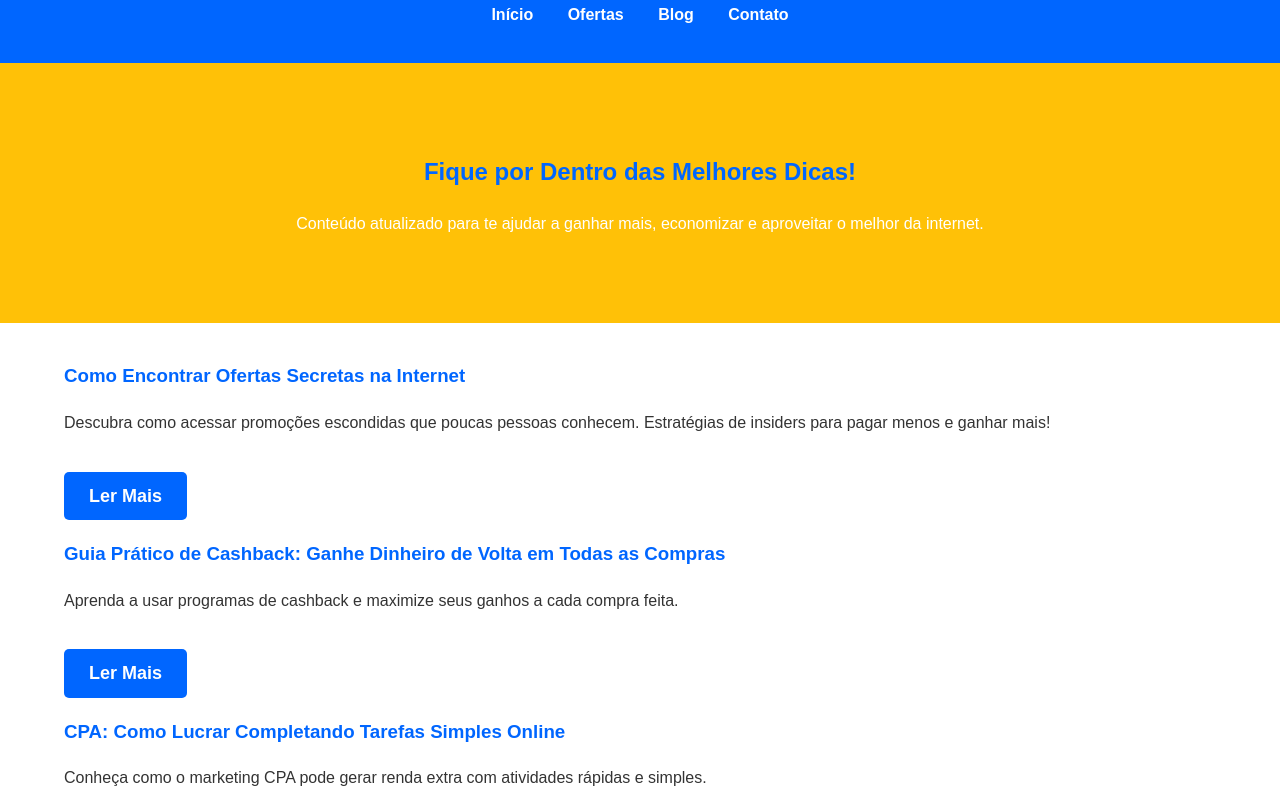
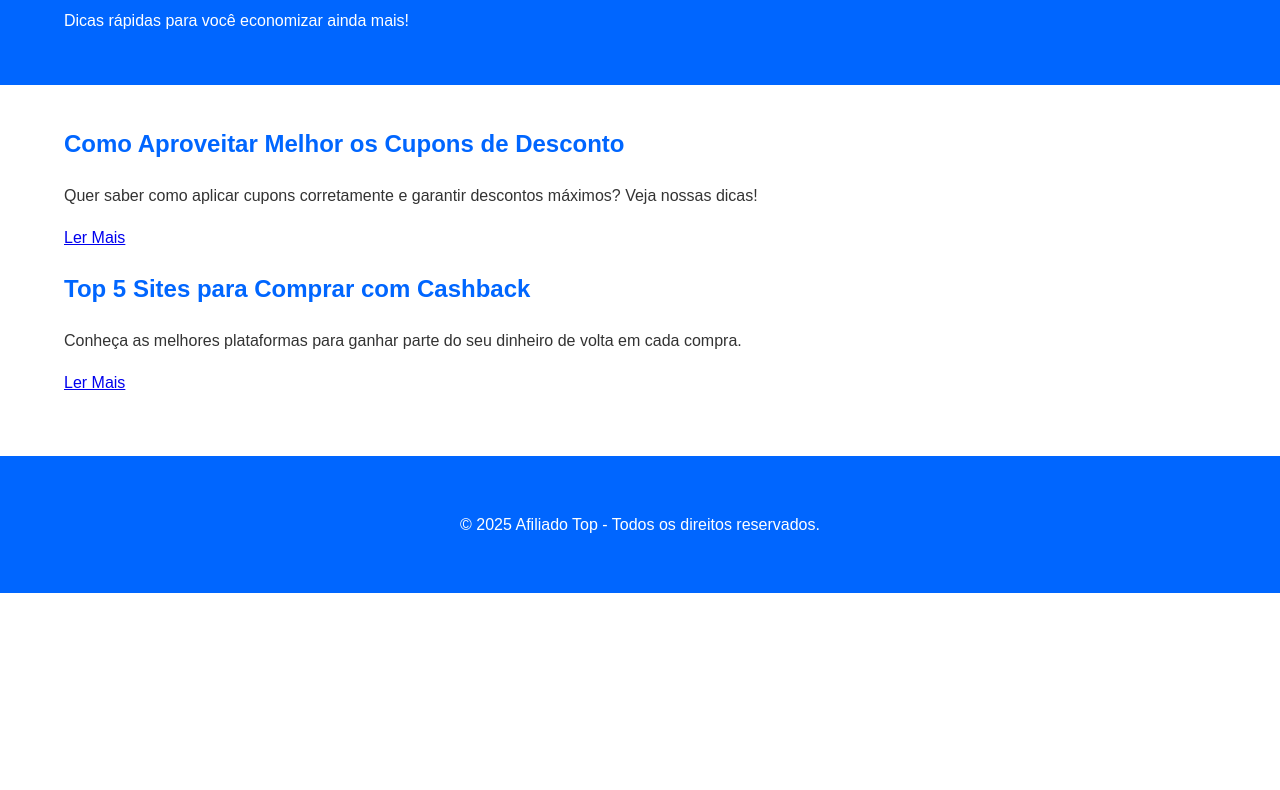
Before and after one commit to afiliadotop/Afiliado.top, a plain HTML site: page blog.html in a window 1280 px wide. Shown: the part 94-884 px from the top of the page. After the commit the page ends 800 px from the top, so only its background shows below. Drawn offline with nearby package versions, Linux system fonts and the light colour scheme; files that its build step writes are made by us from their sources.

Commit message:
Update blog.html

```diff
--- a/blog.html
+++ b/blog.html
@@ -1,60 +1,73 @@
 <!DOCTYPE html>
 <html lang="pt-BR">
+
 <head>
   <meta charset="UTF-8">
+  <meta http-equiv="x-UA-Compatible" content="IE=Edge">
   <meta name="viewport" content="width=device-width, initial-scale=1.0">
-    <title>Blog - Dicas e Achados | Afiliado.Top</title>
-    <meta name="description" content="Dicas imperdíveis, truques de compras, novidades e promoções quentes. Descubra como ganhar mais gastando menos!">
-    <link rel="stylesheet" href="css/styles.css">
-    <link rel="icon" href="img/svg/logo.svg" type="image/svg+xml">
-    <script src="js/analytics.js" defer></script>
+
+  <!-- Meta de SEO para blog -->
+  <meta name="description" content="Dicas de como aproveitar melhor as promoções e achados do dia no Afiliado Top. Atualizações diárias para você economizar de verdade!">
+  <meta name="keywords" content="Dicas de compra, Como economizar, Promoções, Afiliado Top, Blog de ofertas, Economizar online, Cupons de desconto">
+  <meta name="author" content="Paulo Kenato">
+
+  <title>Blog - Dicas para Economizar | Afiliado Top</title>
+
+  <!-- Estilos -->
+  <link rel="stylesheet" href="styles.css">
+  <link href="https://fonts.googleapis.com/css2?family=Inter:wght@400;700&display=swap" rel="stylesheet">
+  <link href="https://unpkg.com/aos@2.3.4/dist/aos.css" rel="stylesheet">
 </head>
+
 <body>
 
+  <!-- Cabeçalho -->
   <header>
-    <div class="container">
-        <h1>Blog Afiliado.Top</h1>
-        <nav>
-            <a href="index.html">Início</a>
-            <a href="ofertas.html">Ofertas</a>
-            <a href="blog.html" class="active">Blog</a>
-            <a href="contato.html">Contato</a>
-        </nav>
+    <div class="container" data-aos="fade-down">
+      <h1>Blog Afiliado Top</h1>
+      <p>Dicas rápidas para você economizar ainda mais!</p>
     </div>
   </header>
 
-<section class="hero">
+  <!-- Área de posts -->
+  <section id="posts" data-aos="fade-up">
     <div class="container">
-        <h2>Fique por Dentro das Melhores Dicas!</h2>
-        <p>Conteúdo atualizado para te ajudar a ganhar mais, economizar e aproveitar o melhor da internet.</p>
+
+      <!-- Post de blog -->
+      <article class="post" data-aos="fade-up">
+        <h2>Como Aproveitar Melhor os Cupons de Desconto</h2>
+        <p>Quer saber como aplicar cupons corretamente e garantir descontos máximos? Veja nossas dicas!</p>
+        <a href="#" class="btn">Ler Mais</a>
+      </article>
+
+      <article class="post" data-aos="fade-up">
+        <h2>Top 5 Sites para Comprar com Cashback</h2>
+        <p>Conheça as melhores plataformas para ganhar parte do seu dinheiro de volta em cada compra.</p>
+        <a href="#" class="btn">Ler Mais</a>
+      </article>
+
+      <!-- Você pode copiar e duplicar outros <article> para adicionar novos posts -->
+
     </div>
   </section>
 
-<section class="blog-posts">
-    <div class="container">
-        <article class="post">
-            <h3>Como Encontrar Ofertas Secretas na Internet</h3>
-            <p>Descubra como acessar promoções escondidas que poucas pessoas conhecem. Estratégias de insiders para pagar menos e ganhar mais!</p>
-            <a href="#" class="btn-secondary">Ler Mais</a>
-        </article>
-        <article class="post">
-            <h3>Guia Prático de Cashback: Ganhe Dinheiro de Volta em Todas as Compras</h3>
-            <p>Aprenda a usar programas de cashback e maximize seus ganhos a cada compra feita.</p>
-            <a href="#" class="btn-secondary">Ler Mais</a>
-        </article>
-        <article class="post">
-            <h3>CPA: Como Lucrar Completando Tarefas Simples Online</h3>
-            <p>Conheça como o marketing CPA pode gerar renda extra com atividades rápidas e simples.</p>
-            <a href="#" class="btn-secondary">Ler Mais</a>
-        </article>
-    </div>
-</section>
-
+  <!-- Rodapé -->
   <footer>
     <div class="container">
-        <p>© 2025 Afiliado.Top - Seu Portal de Ofertas Inteligentes.</p>
+      <p>© 2025 Afiliado Top - Todos os direitos reservados.</p>
     </div>
   </footer>
 
+  <!-- Scripts -->
+  <script src="https://unpkg.com/aos@2.3.4/dist/aos.js" defer></script>
+  <script src="scripts.js" defer></script>
+
+  <script>
+    document.addEventListener('DOMContentLoaded', function() {
+      AOS.init({ duration: 1000 });
+    });
+  </script>
+
 </body>
+
 </html>
```
Lines whose indentation alone changed are shown as unchanged.
